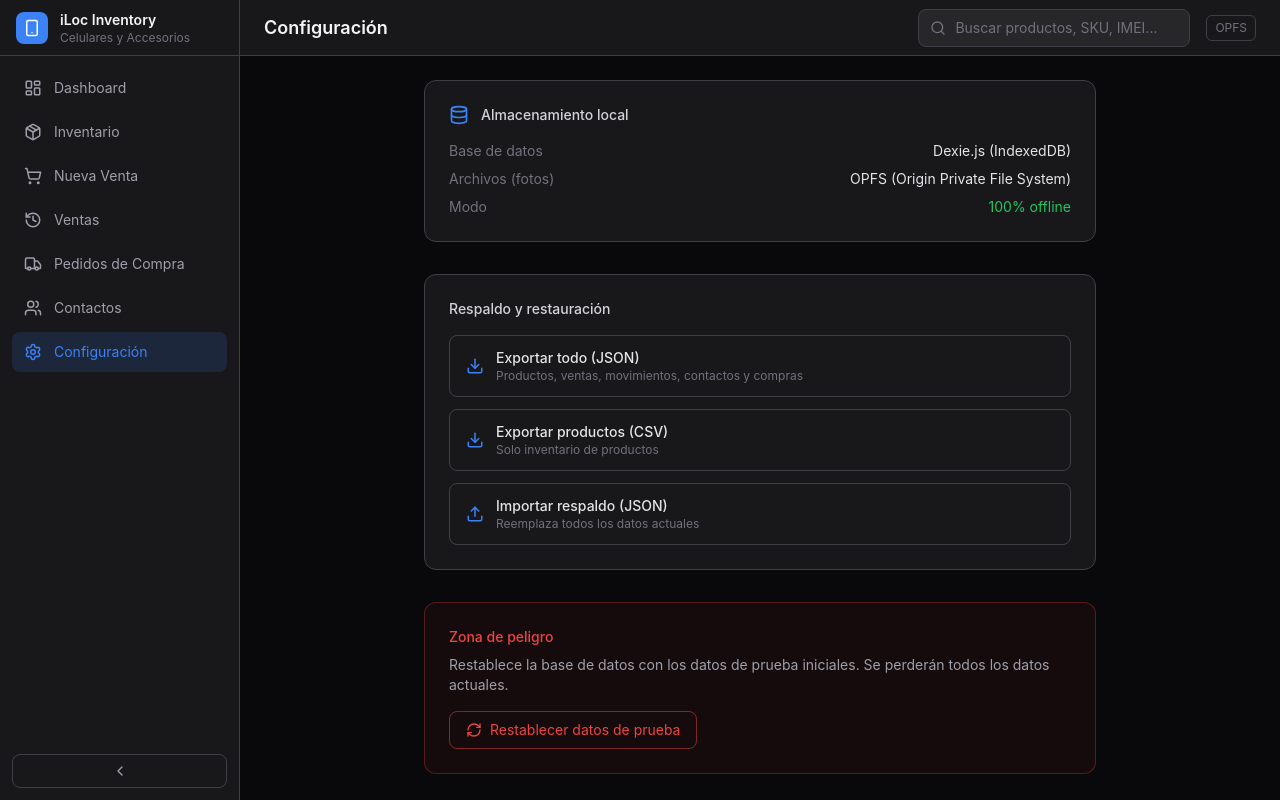
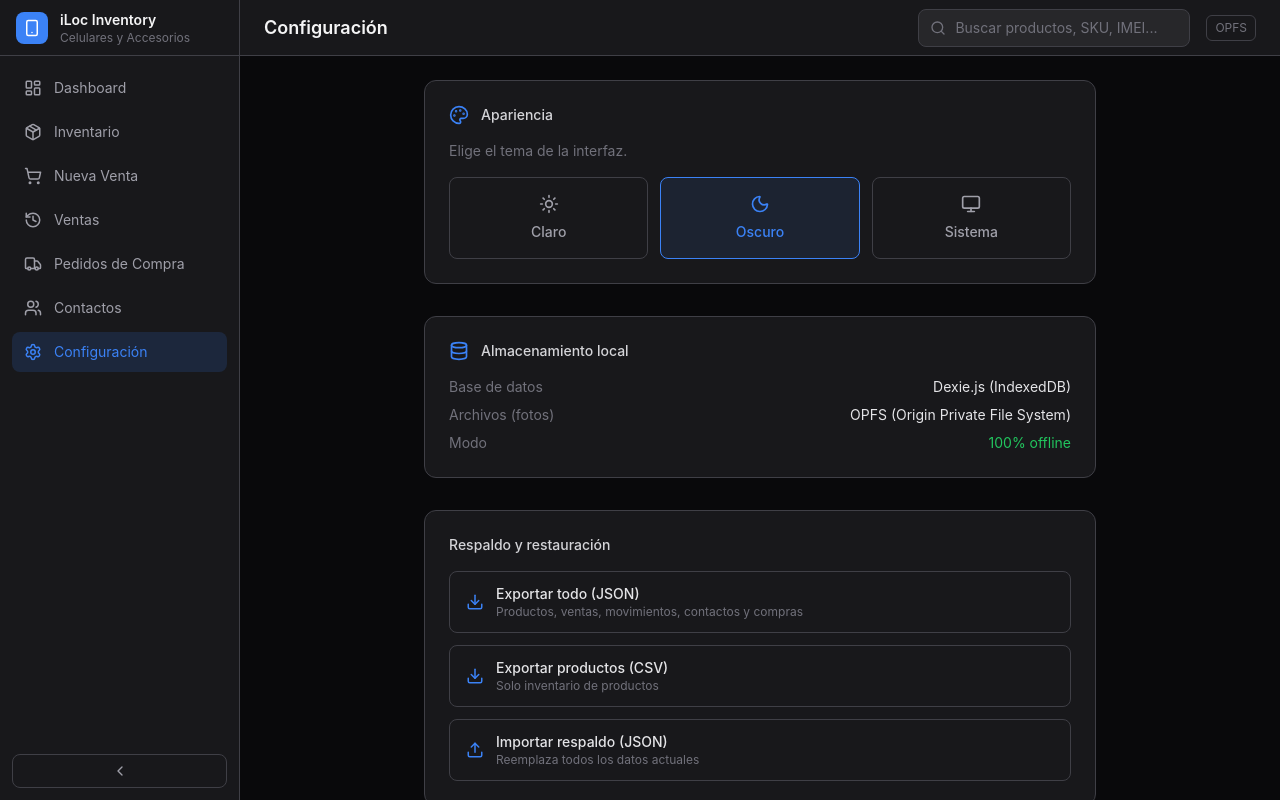
Before and after one commit to chelexwe1812/iLocInventory, a Vue app: page /configuracion in a window 1280 px wide. Built offline with nearby package versions, Linux system fonts and the light colour scheme.

Commit message:
Modo claro y oscuro

```diff
--- a/index.html
+++ b/index.html
@@ -7,6 +7,24 @@
     <meta name="theme-color" content="#09090b" />
     <meta name="description" content="Gestión de inventario, ventas y pedidos para tienda de celulares" />
     <title>iLoc Inventory</title>
+    <script>
+      // Aplica el tema guardado antes de renderizar para evitar el parpadeo (FOUC).
+      ;(function () {
+        try {
+          var pref = localStorage.getItem('iloc-theme') || 'dark'
+          var dark =
+            pref === 'dark' ||
+            (pref === 'system' && matchMedia('(prefers-color-scheme: dark)').matches)
+          var theme = dark ? 'dark' : 'light'
+          var root = document.documentElement
+          root.setAttribute('data-theme', theme)
+          root.classList.toggle('dark', dark)
+          root.classList.toggle('light', !dark)
+          var meta = document.querySelector('meta[name="theme-color"]')
+          if (meta) meta.setAttribute('content', dark ? '#09090b' : '#fafafa')
+        } catch (e) {}
+      })()
+    </script>
   </head>
   <body>
     <div id="app"></div>
--- /dev/null
+++ b/src/composables/useTheme.ts
@@ -0,0 +1,82 @@
+import { computed, ref, watch } from 'vue'
+
+export type ThemePreference = 'light' | 'dark' | 'system'
+export type ResolvedTheme = 'light' | 'dark'
+
+const STORAGE_KEY = 'iloc-theme'
+const THEME_COLORS: Record<ResolvedTheme, string> = {
+  dark: '#09090b',
+  light: '#fafafa',
+}
+
+function readStoredPreference(): ThemePreference {
+  try {
+    const raw = localStorage.getItem(STORAGE_KEY)
+    if (raw === 'light' || raw === 'dark' || raw === 'system') return raw
+  } catch {
+    // localStorage no disponible
+  }
+  return 'dark'
+}
+
+function systemPrefersDark(): boolean {
+  return typeof window !== 'undefined' && typeof window.matchMedia === 'function'
+    ? window.matchMedia('(prefers-color-scheme: dark)').matches
+    : true
+}
+
+// Estado a nivel de módulo: un único origen de verdad compartido por toda la app.
+const preference = ref<ThemePreference>(readStoredPreference())
+const systemDark = ref(systemPrefersDark())
+
+const resolvedTheme = computed<ResolvedTheme>(() =>
+  preference.value === 'system' ? (systemDark.value ? 'dark' : 'light') : preference.value,
+)
+
+function applyTheme(theme: ResolvedTheme): void {
+  const root = document.documentElement
+  root.setAttribute('data-theme', theme)
+  root.classList.toggle('dark', theme === 'dark')
+  root.classList.toggle('light', theme === 'light')
+  const meta = document.querySelector('meta[name="theme-color"]')
+  if (meta) meta.setAttribute('content', THEME_COLORS[theme])
+}
+
+let initialized = false
+
+/**
+ * Composable de tema (claro / oscuro / sistema).
+ * Aplica el tema al elemento raíz y lo persiste en localStorage.
+ * El estado es un singleton, por lo que cualquier componente que lo use
+ * comparte y reacciona a los mismos cambios.
+ */
+export function useTheme() {
+  if (!initialized) {
+    initialized = true
+    applyTheme(resolvedTheme.value)
+    watch(resolvedTheme, applyTheme)
+
+    if (typeof window !== 'undefined' && typeof window.matchMedia === 'function') {
+      window
+        .matchMedia('(prefers-color-scheme: dark)')
+        .addEventListener('change', (e) => {
+          systemDark.value = e.matches
+        })
+    }
+  }
+
+  function setTheme(next: ThemePreference): void {
+    preference.value = next
+    try {
+      localStorage.setItem(STORAGE_KEY, next)
+    } catch {
+      // localStorage no disponible
+    }
+  }
+
+  function toggleTheme(): void {
+    setTheme(resolvedTheme.value === 'dark' ? 'light' : 'dark')
+  }
+
+  return { preference, resolvedTheme, setTheme, toggleTheme }
+}
--- a/src/main.ts
+++ b/src/main.ts
@@ -4,6 +4,7 @@ import { registerSW } from 'virtual:pwa-register'
 import App from './App.vue'
 import router from './router'
 import { useStorage } from './composables/useStorage'
+import { useTheme } from './composables/useTheme'
 import './style.css'
 
 const app = createApp(App)
@@ -11,6 +12,9 @@ const pinia = createPinia()
 
 app.use(pinia)
 app.use(router)
+
+// Inicializa el tema (aplica preferencia guardada y escucha cambios del sistema).
+useTheme()
 
 const { initialize } = useStorage()
 initialize().then(() => {
--- a/src/style.css
+++ b/src/style.css
@@ -1,5 +1,8 @@
 @import 'tailwindcss';
 
+/* Tema oscuro (por defecto). Los valores viven en @theme para que Tailwind
+   genere las utilidades como var(--color-*), lo que nos permite reasignarlas
+   por tema más abajo sin tocar los componentes. */
 @theme {
   --color-surface: #09090b;
   --color-surface-raised: #18181b;
@@ -12,9 +15,50 @@
   --color-danger: #ef4444;
 }
 
+:root {
+  color-scheme: dark;
+}
+
+/* Tema claro: reasigna los tokens semánticos y la rampa de grises `zinc`
+   (invertida, para que el texto siga siendo legible sobre fondo claro).
+   Como todas las utilidades de Tailwind v4 resuelven a var(--color-*),
+   este bloque cambia el aspecto de toda la app sin editar componentes. */
+:root[data-theme='light'] {
+  color-scheme: light;
+
+  --color-surface: #fafafa;
+  --color-surface-raised: #ffffff;
+  --color-surface-overlay: #f4f4f5;
+  --color-border: #e4e4e7;
+  --color-accent: #2563eb;
+  --color-accent-hover: #1d4ed8;
+
+  /* Rampa de texto invertida: 100 = más oscuro (texto principal),
+     600/700 = más claro (bordes y superficies sutiles). */
+  --color-zinc-100: #18181b;
+  --color-zinc-200: #27272a;
+  --color-zinc-300: #3f3f46;
+  --color-zinc-400: #52525b;
+  --color-zinc-500: #71717a;
+  --color-zinc-600: #a1a1aa;
+  --color-zinc-700: #e4e4e7;
+}
+
 * {
   scrollbar-width: thin;
   scrollbar-color: var(--color-border) transparent;
+}
+
+/* Transición suave al alternar el tema. */
+body,
+aside,
+section,
+header,
+.input-field {
+  transition:
+    background-color 0.2s ease,
+    border-color 0.2s ease,
+    color 0.2s ease;
 }
 
 body {
--- a/src/views/SettingsView.vue
+++ b/src/views/SettingsView.vue
@@ -1,17 +1,25 @@
 <script setup lang="ts">
 import { ref } from 'vue'
-import { Download, Upload, Database, RefreshCw } from 'lucide-vue-next'
+import { Download, Upload, Database, RefreshCw, Palette, Sun, Moon, Monitor } from 'lucide-vue-next'
 import ConfirmDialog from '@/components/common/ConfirmDialog.vue'
 import { useStorage } from '@/composables/useStorage'
+import { useTheme, type ThemePreference } from '@/composables/useTheme'
 import { useProductsStore } from '@/stores/products'
 import { useSalesStore } from '@/stores/sales'
 import { useAppStore } from '@/stores/app'
 import type { ExportData } from '@/services/storage'
 
 const { backend, exportData, importData, resetData } = useStorage()
+const { preference, setTheme } = useTheme()
 const productsStore = useProductsStore()
 const salesStore = useSalesStore()
 const appStore = useAppStore()
+
+const themeOptions: { value: ThemePreference; label: string; icon: typeof Sun }[] = [
+  { value: 'light', label: 'Claro', icon: Sun },
+  { value: 'dark', label: 'Oscuro', icon: Moon },
+  { value: 'system', label: 'Sistema', icon: Monitor },
+]
 
 const showResetConfirm = ref(false)
 const importing = ref(false)
@@ -96,6 +104,32 @@ async function handleReset() {
 
 <template>
   <div class="mx-auto max-w-2xl space-y-8">
+    <section class="rounded-xl border border-border bg-surface-raised p-6">
+      <div class="mb-4 flex items-center gap-3">
+        <Palette :size="20" class="text-accent" />
+        <h2 class="text-sm font-medium text-zinc-300">Apariencia</h2>
+      </div>
+      <p class="mb-4 text-sm text-zinc-500">Elige el tema de la interfaz.</p>
+      <div class="grid grid-cols-3 gap-3">
+        <button
+          v-for="option in themeOptions"
+          :key="option.value"
+          type="button"
+          class="flex flex-col items-center gap-2 rounded-lg border px-4 py-4 text-sm transition"
+          :class="
+            preference === option.value
+              ? 'border-accent bg-accent/10 text-accent'
+              : 'border-border text-zinc-400 hover:bg-surface-overlay hover:text-zinc-200'
+          "
+          :aria-pressed="preference === option.value"
+          @click="setTheme(option.value)"
+        >
+          <component :is="option.icon" :size="20" />
+          <span class="font-medium">{{ option.label }}</span>
+        </button>
+      </div>
+    </section>
+
     <section class="rounded-xl border border-border bg-surface-raised p-6">
       <div class="mb-4 flex items-center gap-3">
         <Database :size="20" class="text-accent" />
```
